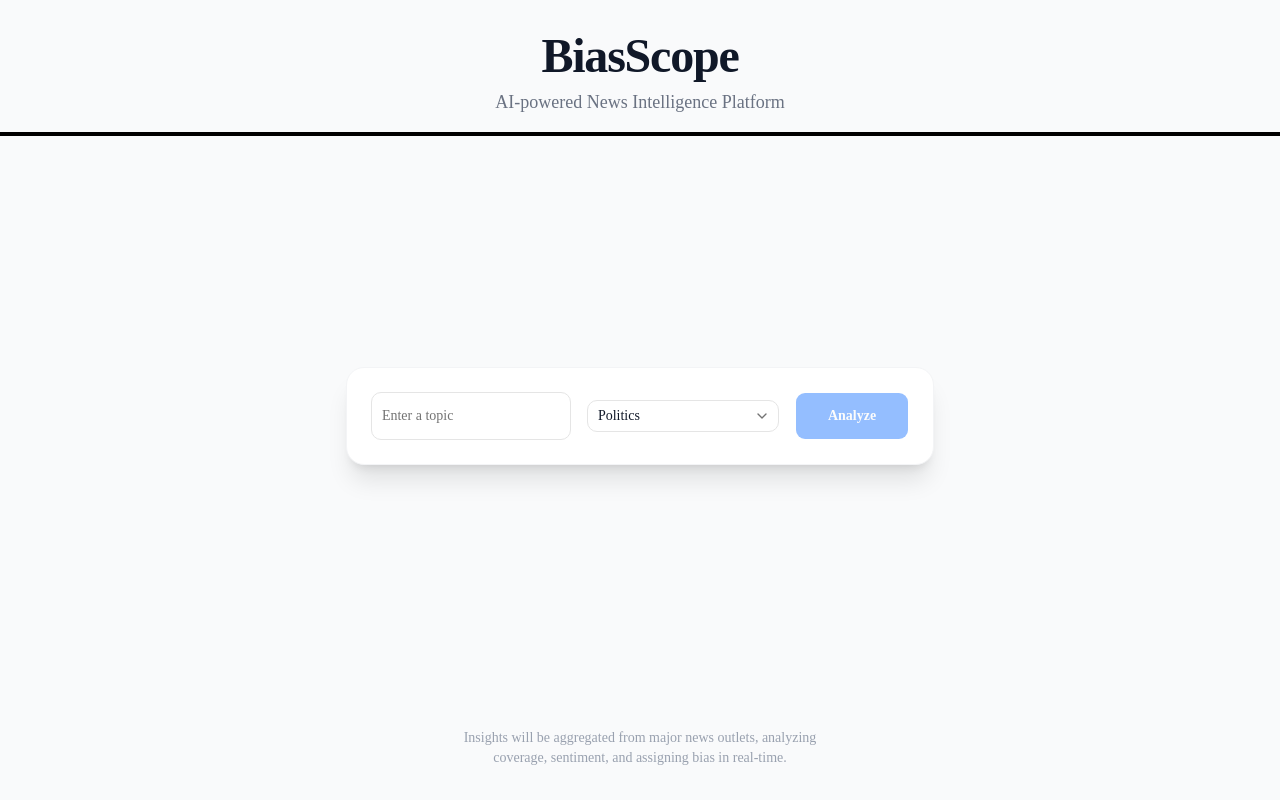
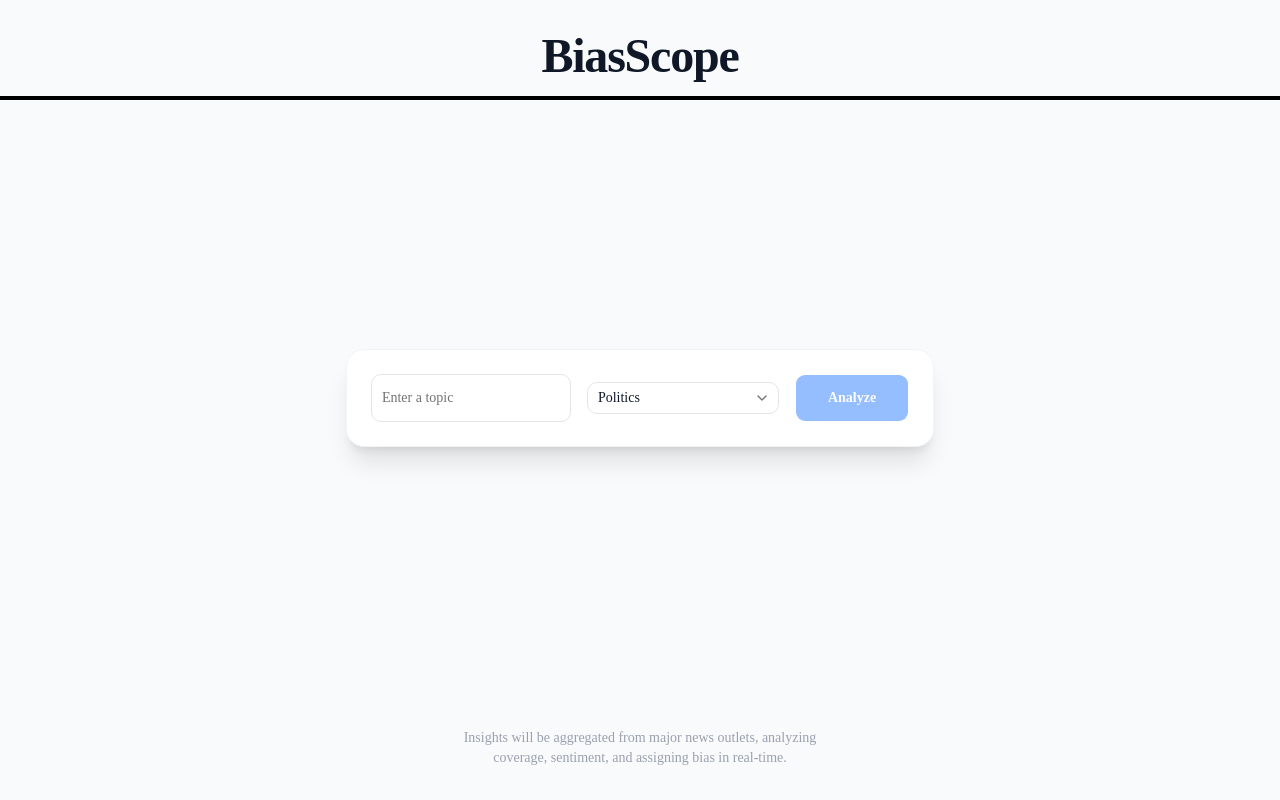
Before and after one commit to kankaniakshat185/biasscope-app-frontend, a Next.js app: page / in a window 1280 px wide. Built offline with nearby package versions, Linux system fonts and the light colour scheme.

Commit message:
Update page.tsx

```diff
--- a/src/app/page.tsx
+++ b/src/app/page.tsx
@@ -42,9 +42,7 @@ export default function LandingPage() {
       <div className="flex flex-col w-full items-center py-8 space-y-8 min-h-screen justify-between">
         <div className="flex flex-col justify-center items-center pb-4 text-center space-y-2 min-w-full border-b-4  border-black">
           <h1 className="text-5xl font-extrabold tracking-tight">BiasScope</h1>
-          <p className="text-lg text-gray-500 dark:text-gray-400">
-            AI-powered News Intelligence Platform
-          </p>
+
         </div>
 
         <form onSubmit={handleSearch} className="flex flex-row items-center justify-center max-w-2xl bg-white dark:bg-gray-800 p-6 rounded-2xl shadow-xl flex flex-col sm:flex-row gap-4 border border-gray-100 dark:border-gray-700">
```
